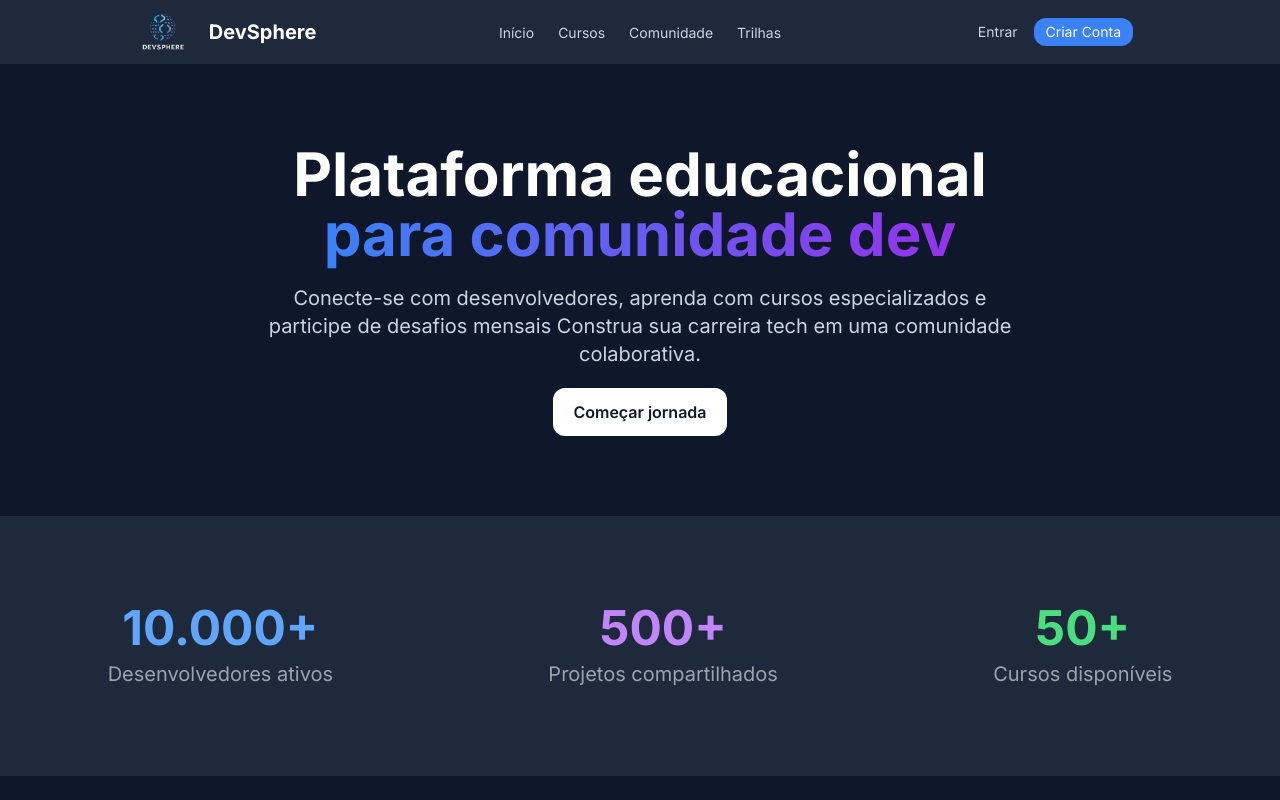
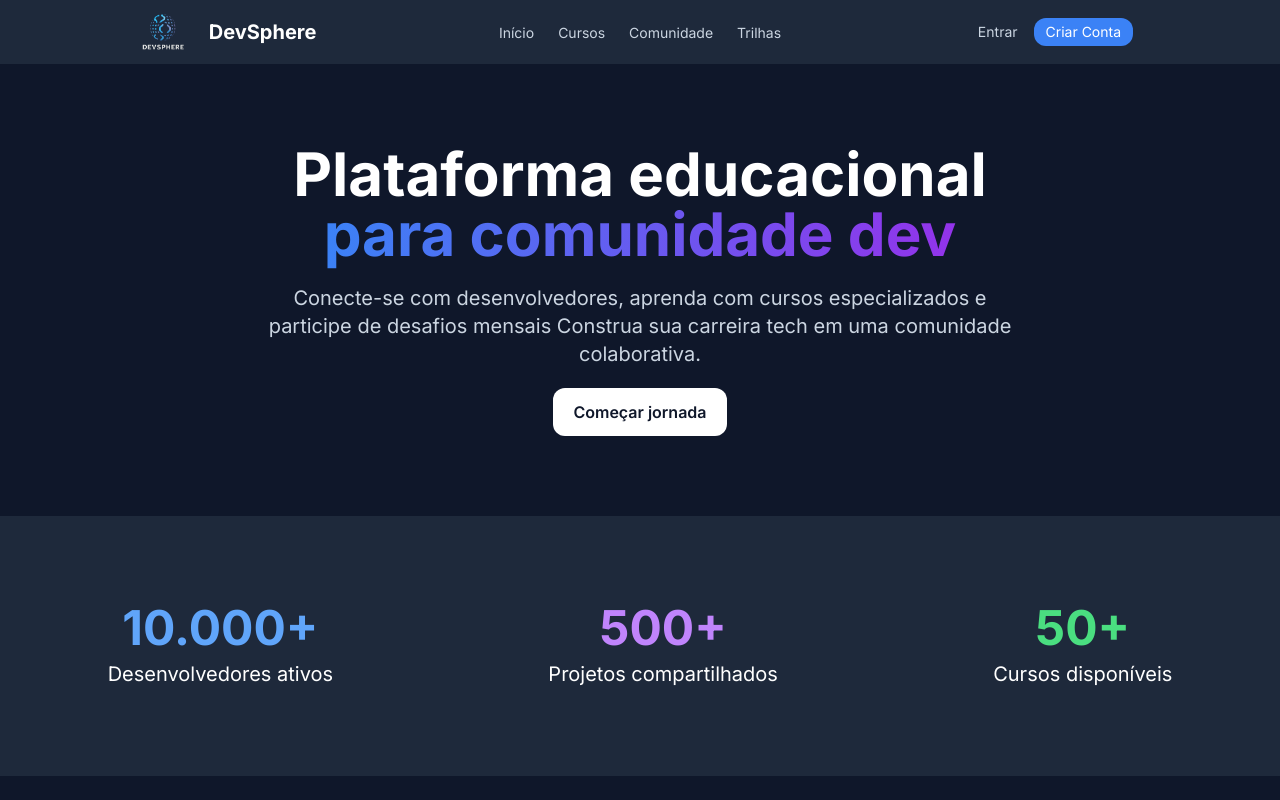
Before and after one commit to Mais-Edu/frontend-devsphere, a React (Vite) app: page /test in a window 1280 px wide. Shown: the top 800 px of the page. Built offline with nearby package versions, Linux system fonts and the light colour scheme.

Commit message:
style(statics): change color to patterns

```diff
--- a/src/components/Statics/index.jsx
+++ b/src/components/Statics/index.jsx
@@ -11,7 +11,7 @@ const Statics = ({ target, label, colorClass }) => {
                 />
                 +
             </h3>
-            <p className="text-xl text-[#9CA3AF] mt-2">{label}</p>
+            <p className="text-xl text-slate-500 mt-2">{label}</p>
         </div>
     );
 };
```
